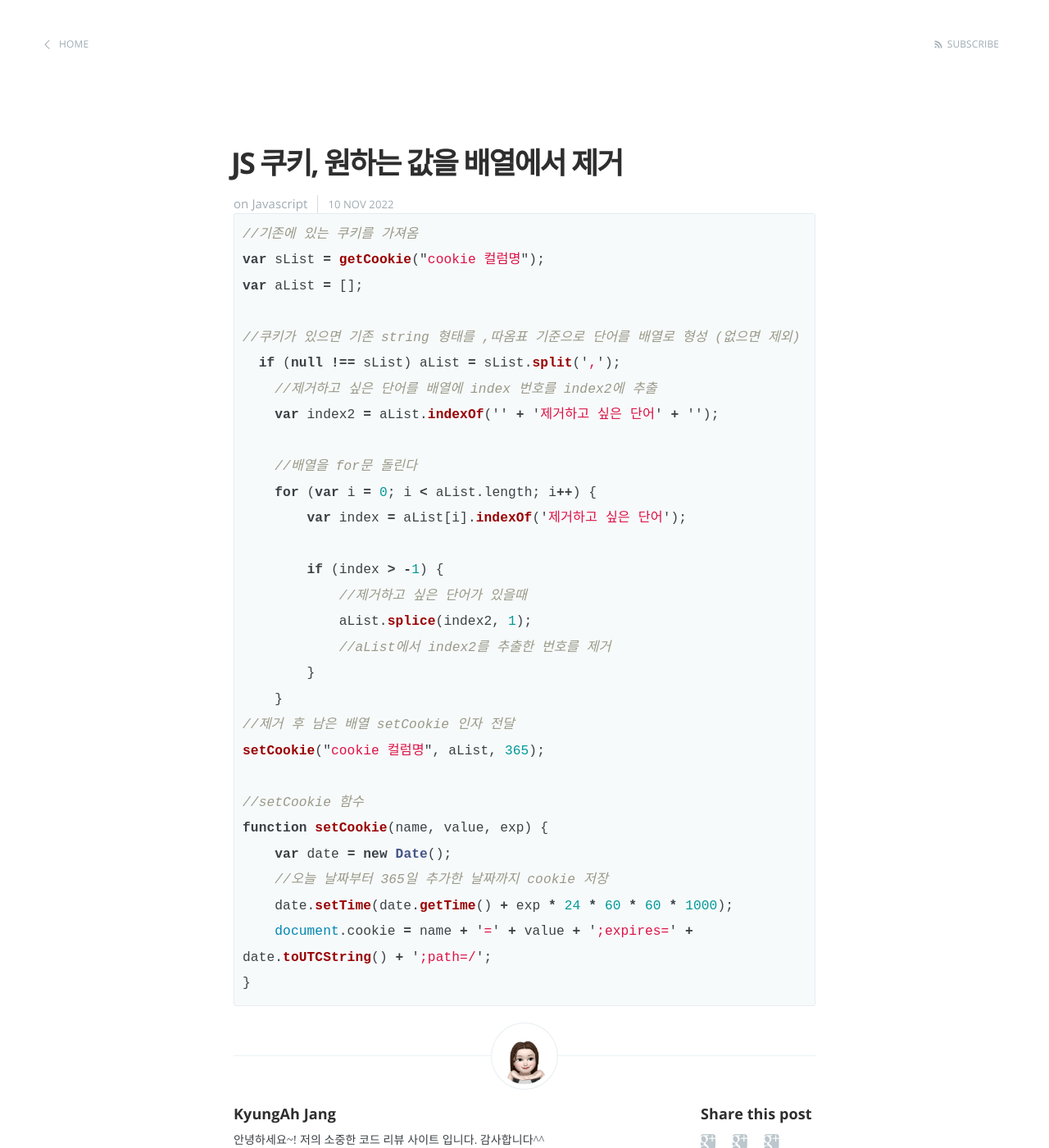
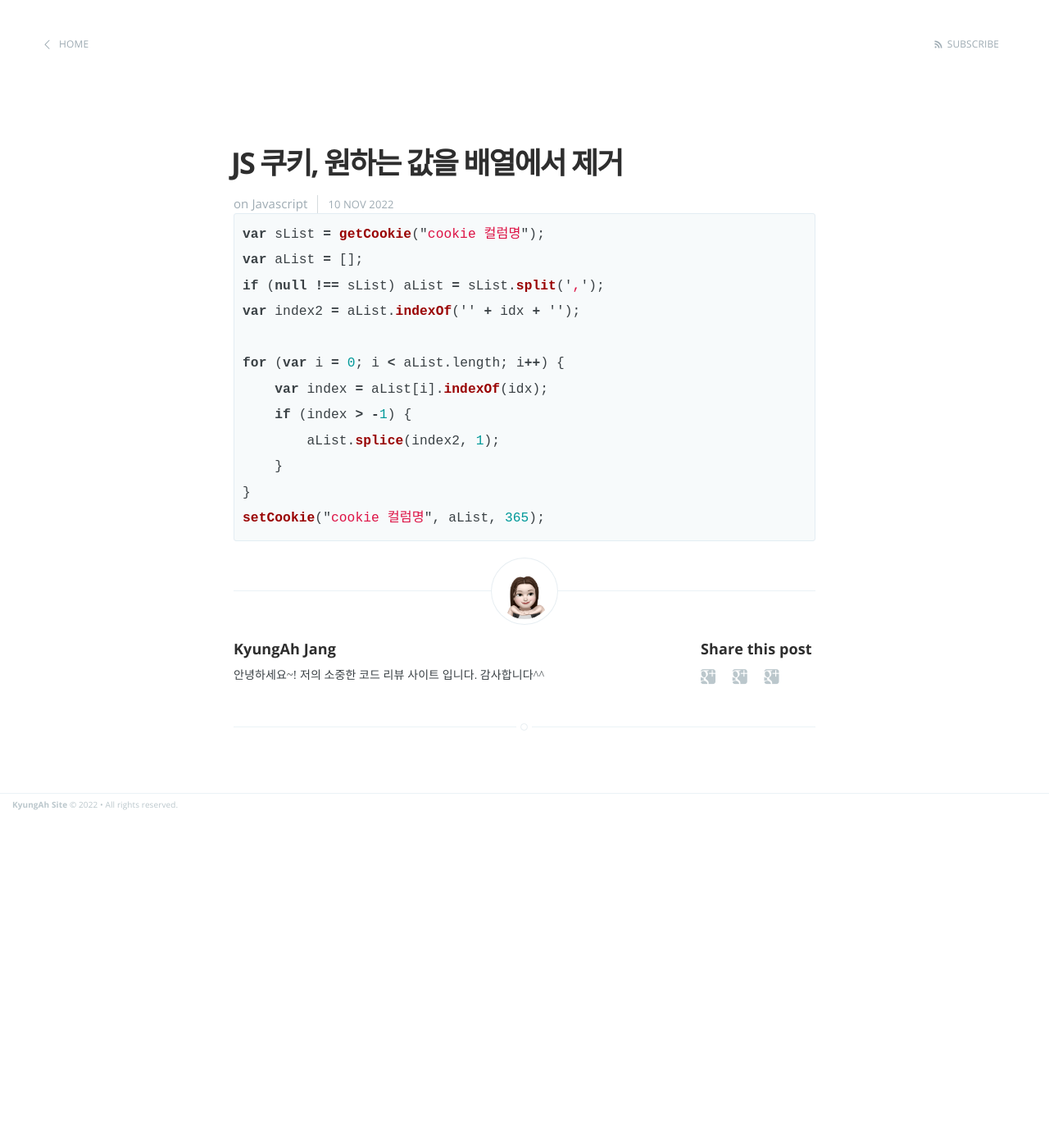
Before and after one commit to kajang93/kajang93.github.io, a Jekyll site: the page built from _posts/2022-11-10-jscookiearraydelete.markdown, in a window 1280 px wide and 1400 px high. Shown: the whole window at 82% size. Built offline with Jekyll 4.4.1, drawn with Linux system fonts in a browser that asks for light colours.

Commit message:
커밋16

```diff
--- a/_posts/2022-11-10-jscookiearraydelete.markdown
+++ b/_posts/2022-11-10-jscookiearraydelete.markdown
@@ -5,38 +5,18 @@
 categories: Javascript
 ---
 
-
-
-
 {% highlight javascript %}
-
-//기존에 있는 쿠키를 가져옴
 var sList = getCookie("cookie 컬럼명");
 var aList = [];
+if (null !== sList) aList = sList.split(',');
+var index2 = aList.indexOf('' + idx + '');
 
-//쿠키가 있으면 기존 string 형태를 ,따옴표 기준으로 단어를 배열로 형성 (없으면 제외)
-  if (null !== sList) aList = sList.split(',');
-    //제거하고 싶은 단어를 배열에 index 번호를 index2에 추출
-    var index2 = aList.indexOf('' + '제거하고 싶은 단어' + '');
-
-    //배열을 for문 돌린다
-    for (var i = 0; i < aList.length; i++) {
-        var index = aList[i].indexOf('제거하고 싶은 단어');
-
-        if (index > -1) {
-            //제거하고 싶은 단어가 있을때
-            aList.splice(index2, 1);
-            //aList에서 index2를 추출한 번호를 제거
-        }
+for (var i = 0; i < aList.length; i++) {
+    var index = aList[i].indexOf(idx);
+    if (index > -1) {
+        aList.splice(index2, 1);
     }
-//제거 후 남은 배열 setCookie 인자 전달
+}
 setCookie("cookie 컬럼명", aList, 365);
 
-//setCookie 함수
-function setCookie(name, value, exp) {
-    var date = new Date();
-    //오늘 날짜부터 365일 추가한 날짜까지 cookie 저장
-    date.setTime(date.getTime() + exp * 24 * 60 * 60 * 1000);
-    document.cookie = name + '=' + value + ';expires=' + date.toUTCString() + ';path=/';
-}
 {% endhighlight %}
```
